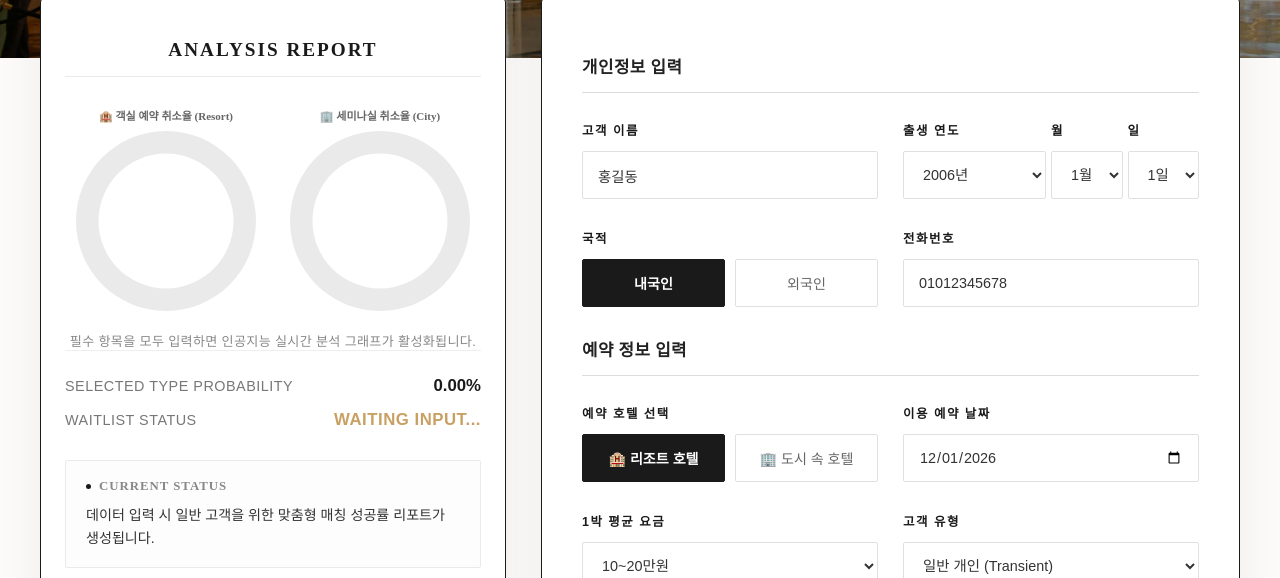
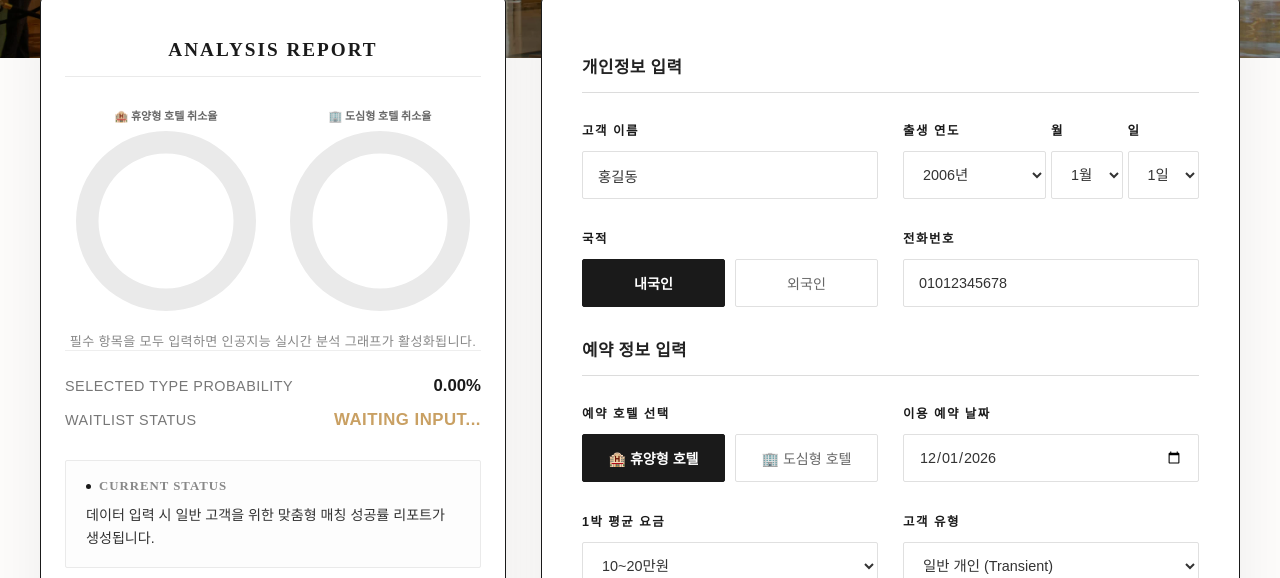
Before and after one commit to ShinHyerin/Hotel-Service-Optimization-AI, a Flask app: page /predict in a window 1280 px wide. Shown: the part 422-1000 px from the top of the page. Run offline with Flask 3, Linux system fonts and the light colour scheme.

Commit message:
Style: Update UI text labels in HTML and JavaScript files

```diff
--- a/01_Hotel_Cancellation_Prediction_Flask/static/js/predict.js
+++ b/01_Hotel_Cancellation_Prediction_Flask/static/js/predict.js
@@ -195,7 +195,7 @@ document.addEventListener('DOMContentLoaded', () => {
 });
 
 // ==========================================
-// [초기화] 🏨 객실 및 🏢 세미나실 듀얼 차트 셋팅
+// [초기화] 듀얼 차트 셋팅
 // ==========================================
 function initDualCharts() {
     const chartOptions = {
@@ -208,7 +208,7 @@ function initDualCharts() {
         }
     };
 
-    // 🏨 객실 예약 취소율 차트 초기화
+    // 🏨 휴양형 호텔 예약 취소율 차트 초기화
     const ctxResort = document.getElementById('resortChart').getContext('2d');
     resortChart = new Chart(ctxResort, {
         type: 'doughnut',
@@ -223,7 +223,7 @@ function initDualCharts() {
         options: chartOptions
     });
 
-    // 🏢 세미나실 취소율 차트 초기화
+    // 🏢 도심형 호텔 취소율 차트 초기화
     const ctxCity = document.getElementById('cityChart').getContext('2d');
     cityChart = new Chart(ctxCity, {
         type: 'doughnut',
--- a/01_Hotel_Cancellation_Prediction_Flask/templates/predict.html
+++ b/01_Hotel_Cancellation_Prediction_Flask/templates/predict.html
@@ -25,13 +25,13 @@
 
                 <div class="dual-chart-wrapper">
                     <div class="chart-box">
-                        <span>🏨 객실 예약 취소율 (Resort)</span>
+                        <span>🏨 휴양형 호텔 취소율</span>
                         <div id="resort-chart-container">
                             <canvas id="resortChart"></canvas>
                         </div>
                     </div>
                     <div class="chart-box">
-                        <span>🏢 세미나실 취소율 (City)</span>
+                        <span>🏢 도심형 호텔 취소율</span>
                         <div id="city-chart-container">
                             <canvas id="cityChart"></canvas>
                         </div>
@@ -177,11 +177,11 @@
                             <div class="radio-grid-box">
                                 <label class="custom-radio-label">
                                     <input type="radio" name="hotel_type" value="Resort Hotel" required checked>
-                                    <span>🏨 리조트 호텔</span>
+                                    <span>🏨 휴양형 호텔</span>
                                 </label>
                                 <label class="custom-radio-label">
                                     <input type="radio" name="hotel_type" value="City Hotel">
-                                    <span>🏢 도시 속 호텔</span>
+                                    <span>🏢 도심형 호텔</span>
                                 </label>
                             </div>
                         </div>
--- a/01_Hotel_Cancellation_Prediction_Flask/templates/search.html
+++ b/01_Hotel_Cancellation_Prediction_Flask/templates/search.html
@@ -27,7 +27,7 @@
                 <div class="statistics-chart-wrapper">
 
                     <div class="chart-inner-item">
-                        <h4>🏨 호텔 객실</h4>
+                        <h4>🏨 휴양형 호텔</h4>
                         <div class="chart-circle-wrapper">
                             <canvas id="resortChart"></canvas>
                         </div>
@@ -37,7 +37,7 @@
                     </div>
 
                     <div class="chart-inner-item">
-                        <h4>🏢 세미나실</h4>
+                        <h4>🏢 도심형 호텔</h4>
                         <div class="chart-circle-wrapper">
                             <canvas id="cityChart"></canvas>
                         </div>
```
